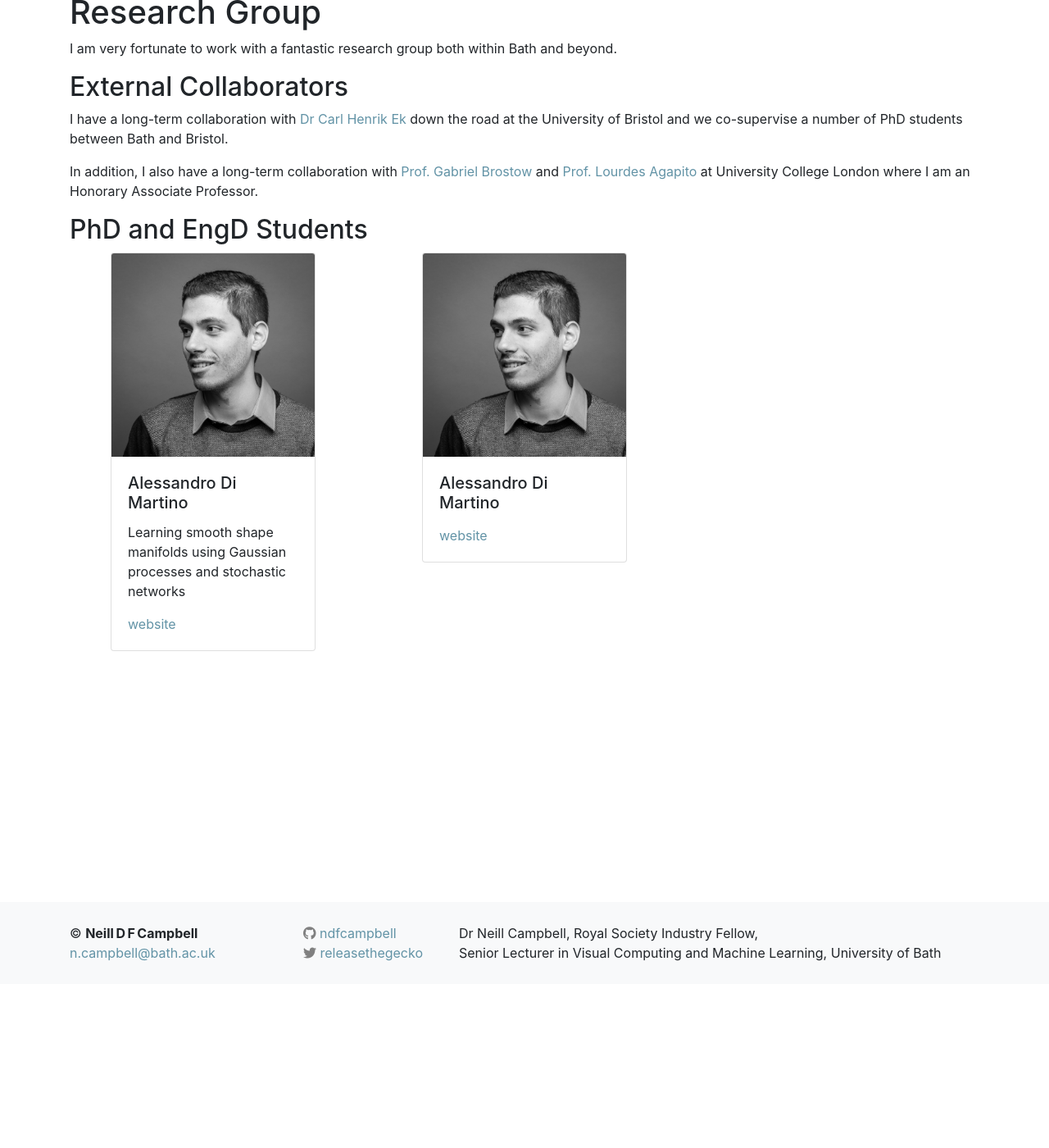
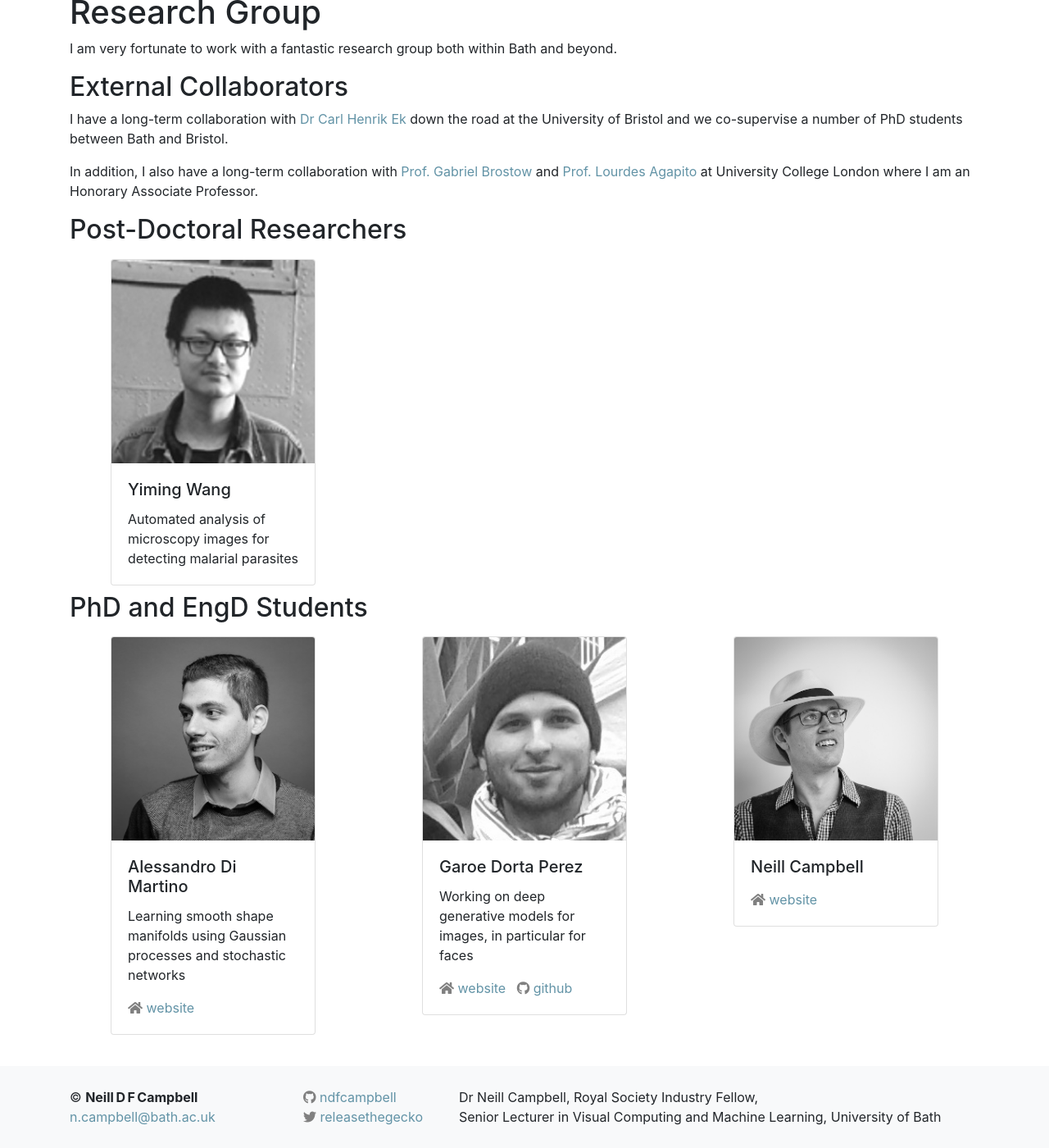
Before and after one commit to mathematics-and-algorithms-for-data/mathematics-and-algorithms-for-data.github.io, a Jekyll site: the page built from group.md, in a window 1280 px wide and 1400 px high, scrolled down 200 px. Shown: the whole window at 82% size. Built offline with Jekyll 4.4.1, drawn with Linux system fonts in a browser that asks for light colours; nearby versions of some CDN libraries.

Commit message:
Added more group people.

```diff
--- a/_data/group.yml
+++ b/_data/group.yml
@@ -5,7 +5,20 @@ people:
     topic: Learning smooth shape manifolds using Gaussian processes and stochastic networks
     url: https://researchportal.bath.ac.uk/en/persons/alessandro-di-martino
 
-  - name: Alessandro Di Martino
-    id: alessandro
+  - name: Garoe Dorta Perez
+    id: garoe
     category: pgr
-    url: https://researchportal.bath.ac.uk/en/persons/alessandro-di-martino
+    topic: Working on deep generative models for images, in particular for faces
+    url: http://people.bath.ac.uk/gdp24/
+    github: https://github.com/Garoe
+
+  - name: Neill Campbell
+    id: neill
+    category: pgr
+    url: https://researchportal.bath.ac.uk/en/persons/neill-campbell
+
+  - name: Yiming Wang
+    id: yiming
+    category: pdra
+    topic: Automated analysis of microscopy images for detecting malarial parasites
+    url:
--- a/group.md
+++ b/group.md
@@ -16,11 +16,14 @@ In addition, I also have a long-term collaboration with [Prof. Gabriel Brostow](
 
 <div><!-- class="container">-->
 {% assign grouped_people = site.data.group.people | group_by:"category" %}
-{% for group in grouped_people %}
+{% assign sorted_grouped_people = grouped_people | sort: "name" %}
+{% for group in sorted_grouped_people %}
 	{% assign skip=false %}
 	{% case group.name %}
 		{% when "pgr" %}
-		<h2 class="">PhD and EngD Students</h2>
+		<h2 class="pb-2">PhD and EngD Students</h2>
+		{% when "pdra" %}
+		<h2 class="pb-2">Post-Doctoral Researchers</h2>
 		{% else %}
 		{% assign skip=true %}
 	{% endcase %}
@@ -37,7 +40,12 @@ In addition, I also have a long-term collaboration with [Prof. Gabriel Brostow](
 		    <h5 class="card-title">{{ item.name }}</h5>
 		    <p class="card-text">{{ item.topic }}</p>
 		    <!--<h6 class="card-subtitle mb-2 text-muted">Links</h6>-->
-		    <a href="{{ item.url }}" class="card-link">website</a>
+		    {% if item.url > "" %}
+		    	<i class="fas fa-home fa-1x" style="color: gray;"></i> <a href="{{ item.url }}" class="card-link">website</a>
+		    {% endif %}
+		    {% if item.github %}
+		    	&nbsp;&nbsp;<i class="fab fa-github fa-1x" style="color: gray;"></i> <a href="{{ item.github }}" class="card-link">github</a>
+		    {% endif %}
 		  </div>
 		</div>
 		</div>
```
Also changed, not shown: assets/images/mugshots/alessandro.jpg, assets/images/mugshots/garoe.jpg (added), assets/images/mugshots/yiming.jpg (added).
